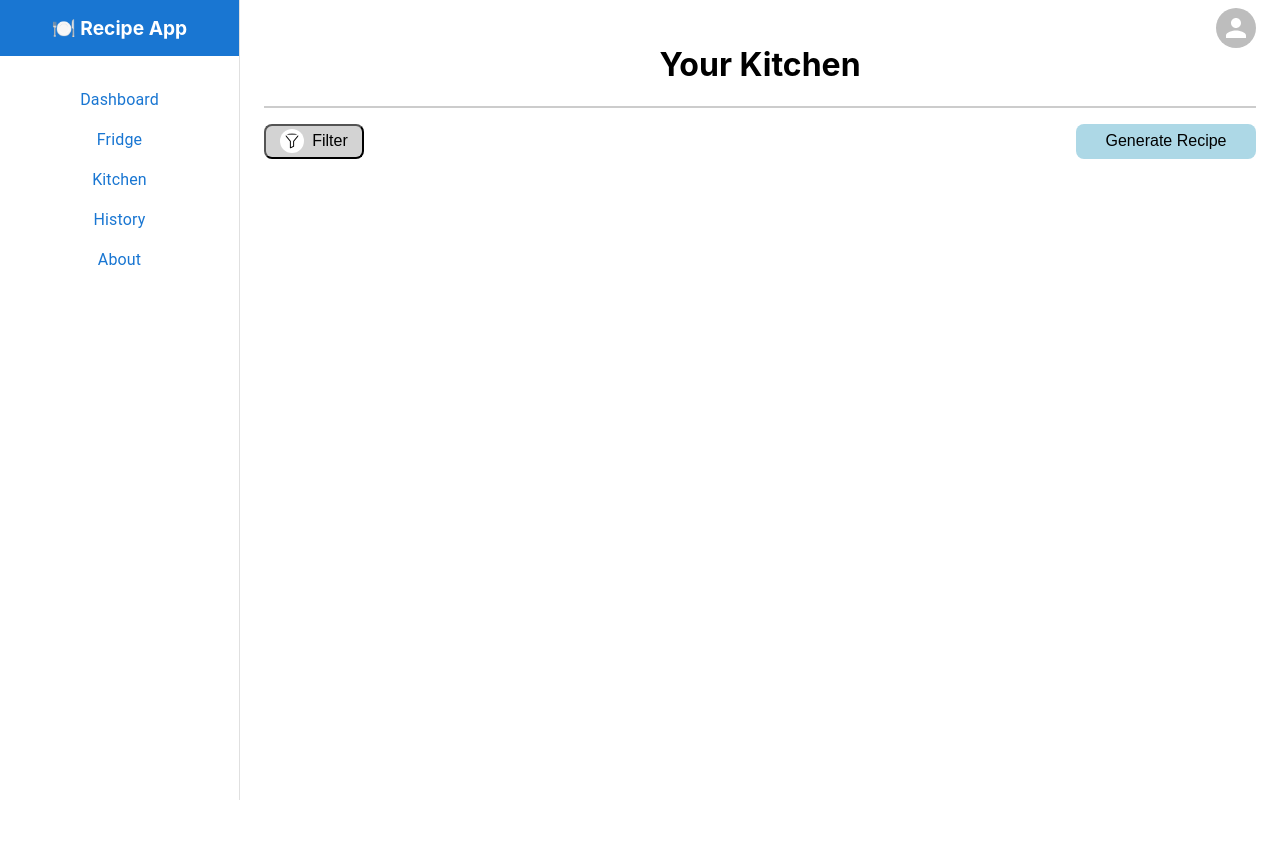
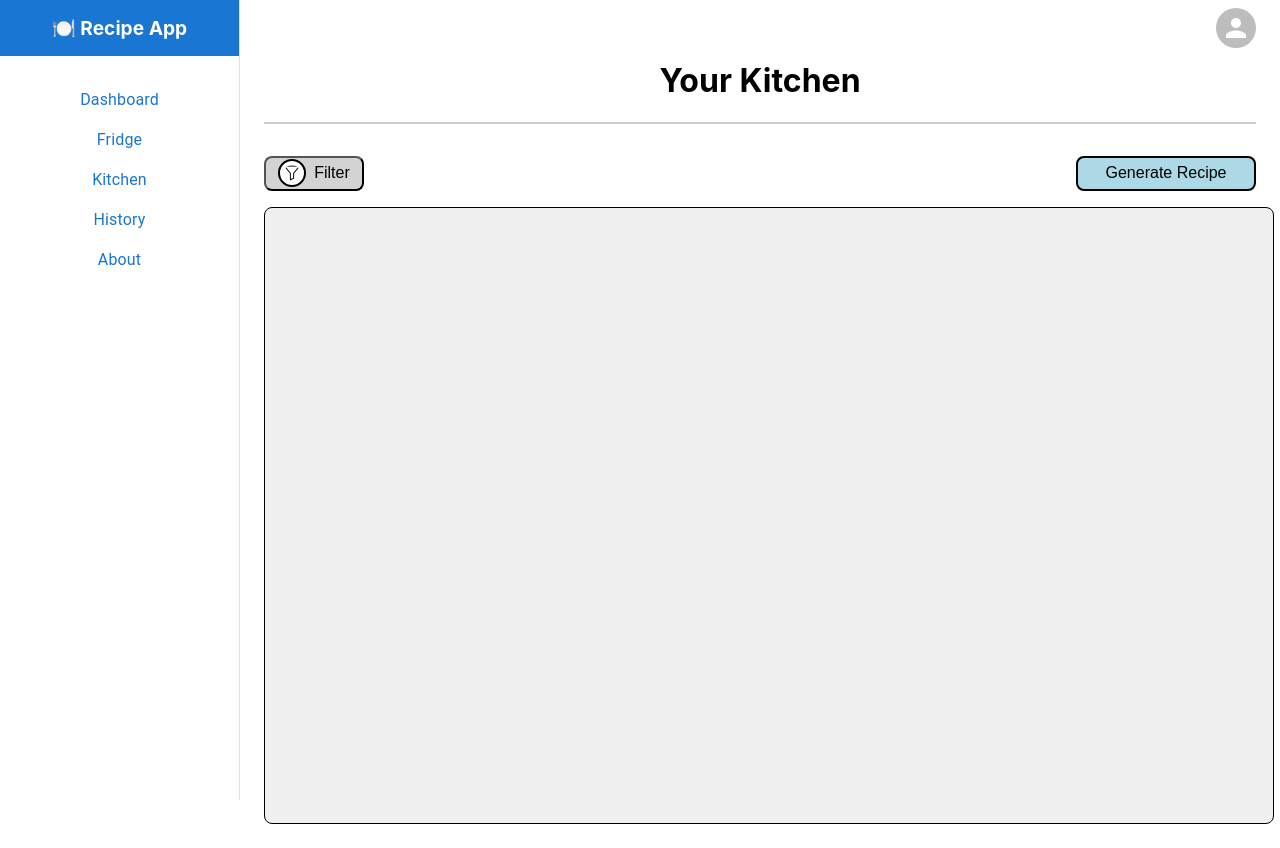
Before and after one commit to mcvionekiss/AI-Powered-Recipe-Completion-Tool, a React (Create React App) app in the folder recipe-app/: page /kitchen in a window 1280 px wide. Before the commit the page ends 800 px from the top, so only its background shows below. Built offline with nearby package versions, Linux system fonts and the light colour scheme.

Commit message:
reformatted buttons, also added container to store recipes

```diff
--- a/recipe-app/src/pages/Kitchen.css
+++ b/recipe-app/src/pages/Kitchen.css
@@ -5,7 +5,7 @@
     border-radius: 8px;
     font-size: 16px;
     height: 35px;
-    border: none;
+    border: 2px solid black;
     transition: 0.3s ease;
     cursor: pointer;
   }
@@ -31,6 +31,6 @@
 }
 
 #filter:hover{
-    background-color: #1e88e5;
+    background-color: #828282;
     color: white;
 }
--- a/recipe-app/src/pages/Kitchen.js
+++ b/recipe-app/src/pages/Kitchen.js
@@ -9,39 +9,35 @@ import './Kitchen.css'; // Import the CSS file for styling
 // kitchen page
 const Kitchen = () => {
   return (
-    <Box sx={{ display: 'flex'}}>
+    <Box sx={{ display: 'flex' }}>
   <RegularSidebar />
-      <Box component="main" sx={{ flexGrow: 1, p: 3 }}>
+  <Box component="main" sx={{ flexGrow: 1, p: 3, display: 'flex', flexDirection: 'column', minHeight: '100vh' }}>
     <Box sx={{ textAlign: 'center', mt: 2 }}>
       <h1>Your Kitchen</h1>
       <hr style={{ marginTop: '16px', marginBottom: '16px', border: 'none', borderTop: '2px solid #ccc' }} />
     </Box>
+
     <Box size="large" sx={{ display: 'flex', justifyContent: 'space-between', mt: 2 }}>
-          <button id ="filter">
-            <img src={filterIcon} alt= "filter icon" style={{
-               width: '16px', height: '16px',
+      <button id="filter">
+        <img
+          src={filterIcon}
+          alt="filter icon"
+          style={{
+            width: '16px',
+            height: '16px',
             borderRadius: '50%',
-               border: '2px solidrgb(0, 0, 0)',
+            border: '2px solid rgb(0, 0, 0)',
             padding: '4px',
-               backgroundColor: 'white'
-               }} />
+            backgroundColor: 'white',
+          }}
+        />
         Filter
       </button>
-          <button id="generateRecipe">
-            Generate Recipe
-          </button>
-
+      <button id="generateRecipe">Generate Recipe</button>
     </Box>
 
-      </Box>
-
-
-
-      <ProfileButton />
-
-
-      {/* <Box
-      id="food-list-container"
+    <Box
+      id="Recipe-list-container"
       sx={{
         backgroundColor: "#f0f0f0",
         borderRadius: 2,
@@ -56,20 +52,14 @@ const Kitchen = () => {
         height: "100%",
         overflowY: "auto",
         padding: 1,
+        mt: 2,
       }}>
-      </Box> */}
 
+      {/* <p>This container fills the remaining space under the buttons.</p> */}
     </Box>
-
-
-
-
-
-
-
-
-
-
+  </Box>
+  <ProfileButton />
+</Box>
   );
 };
 
```
Lines whose indentation alone changed are shown as unchanged.
